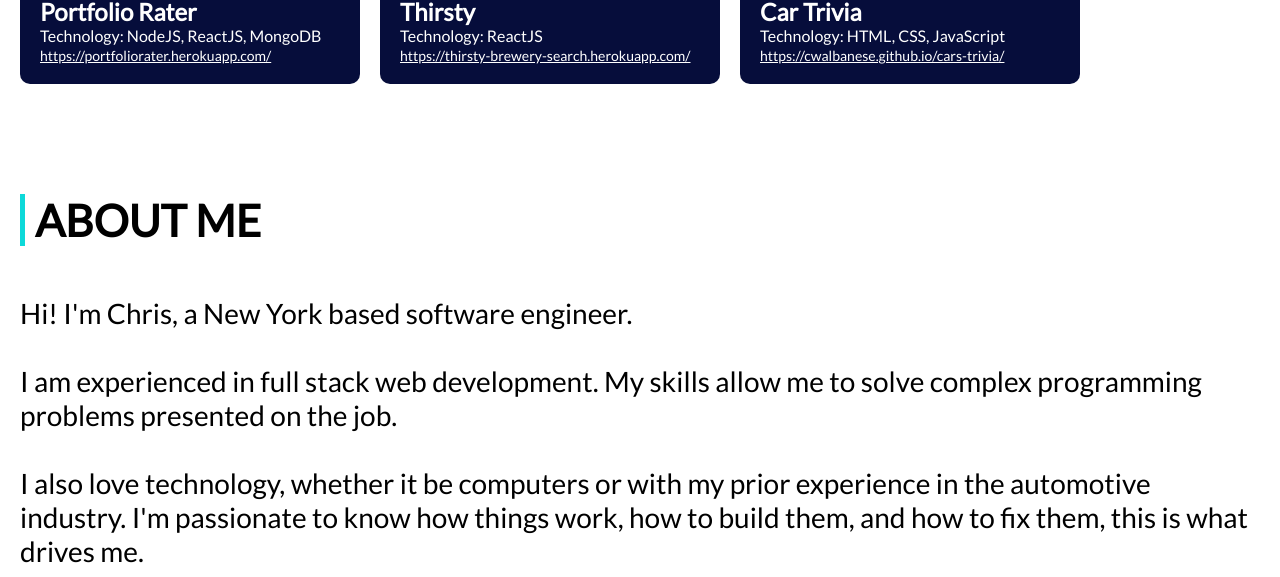
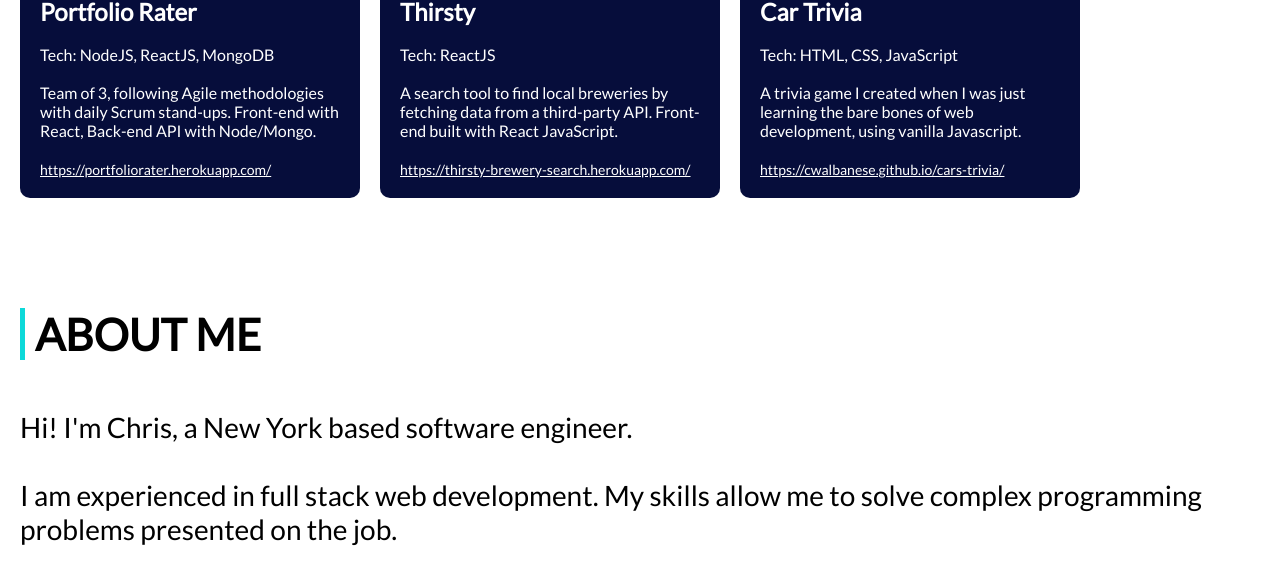
Before and after one commit to cwalbanese/cwalbanese.github.io, a plain HTML site: page index.html in a window 1280 px wide. Shown: the part 1014-1591 px from the top of the page. Drawn offline with Linux system fonts and the light colour scheme.

Commit message:
updated project details

```diff
--- a/index.html
+++ b/index.html
@@ -54,7 +54,14 @@
             ><img src="images/preview3.png" alt="project preview"
           /></a>
           <h2>Portfolio Rater</h2>
-          <p>Technology: NodeJS, ReactJS, MongoDB</p>
+          <br />
+          <p>Tech: NodeJS, ReactJS, MongoDB</p>
+          <br />
+          <p>
+            Team of 3, following Agile methodologies with daily Scrum stand-ups.
+            Front-end with React, Back-end API with Node/Mongo.
+          </p>
+          <br />
           <a href="https://portfoliorater.herokuapp.com/" target="_blank"
             >https://portfoliorater.herokuapp.com/</a
           >
@@ -66,7 +73,14 @@
             ><img src="images/preview2.png" alt="project preview"
           /></a>
           <h2>Thirsty</h2>
-          <p>Technology: ReactJS</p>
+          <br />
+          <p>Tech: ReactJS</p>
+          <br />
+          <p>
+            A search tool to find local breweries by fetching data from a
+            third-party API. Front-end built with React JavaScript.
+          </p>
+          <br />
           <a
             href="https://thirsty-brewery-search.herokuapp.com/"
             target="_blank"
@@ -78,7 +92,14 @@
             ><img src="images/preview1.png" alt="project preview"
           /></a>
           <h2>Car Trivia</h2>
-          <p>Technology: HTML, CSS, JavaScript</p>
+          <br />
+          <p>Tech: HTML, CSS, JavaScript</p>
+          <br />
+          <p>
+            A trivia game I created when I was just learning the bare bones of
+            web development, using vanilla Javascript.
+          </p>
+          <br />
           <a href="https://cwalbanese.github.io/cars-trivia/" target="_blank"
             >https://cwalbanese.github.io/cars-trivia/</a
           >
--- a/styles.css
+++ b/styles.css
@@ -68,6 +68,10 @@ header img {
   width: 150px;
   border: #0dd9d9 3px solid;
   border-radius: 50%;
+}
+
+header {
+  text-align: center;
 }
 
 .lastname {
@@ -171,9 +175,3 @@ footer {
 footer p {
   padding: 25px;
 }
-
-@media (max-width: 750px) {
-  header {
-    text-align: center;
-  }
-}
```
